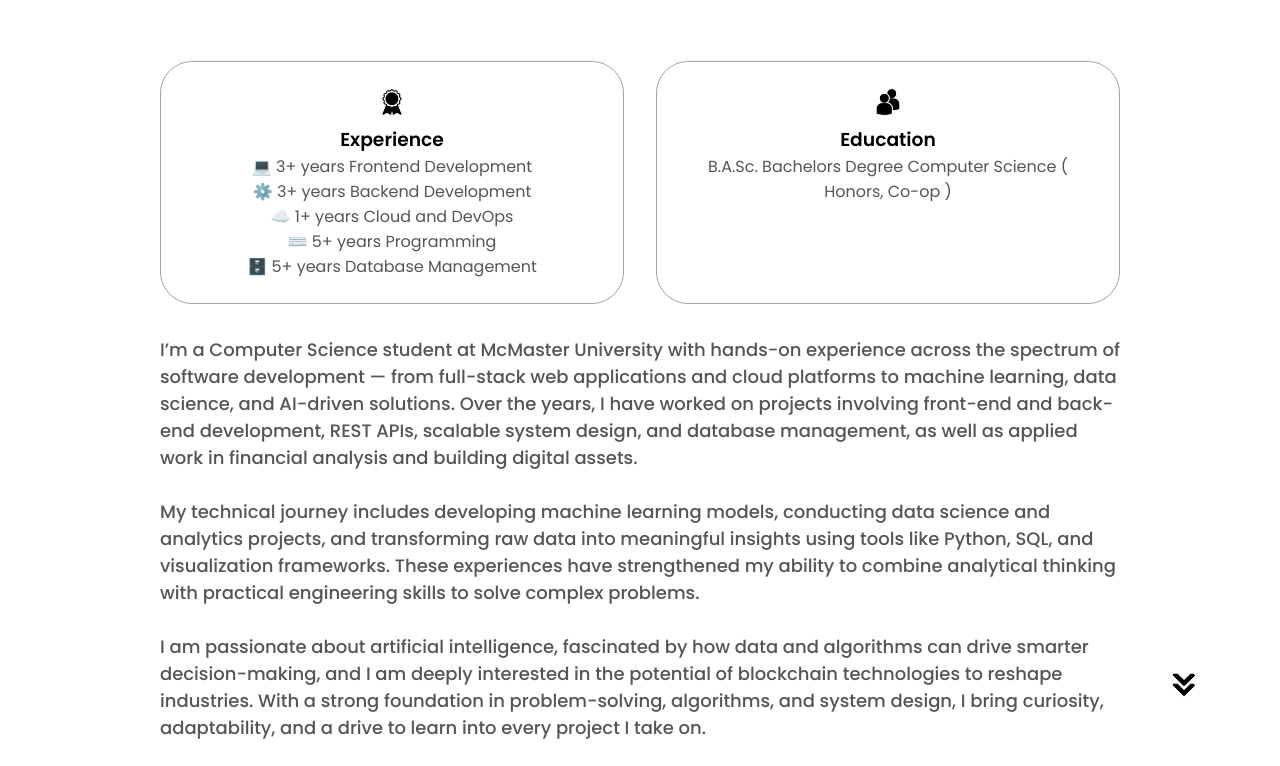
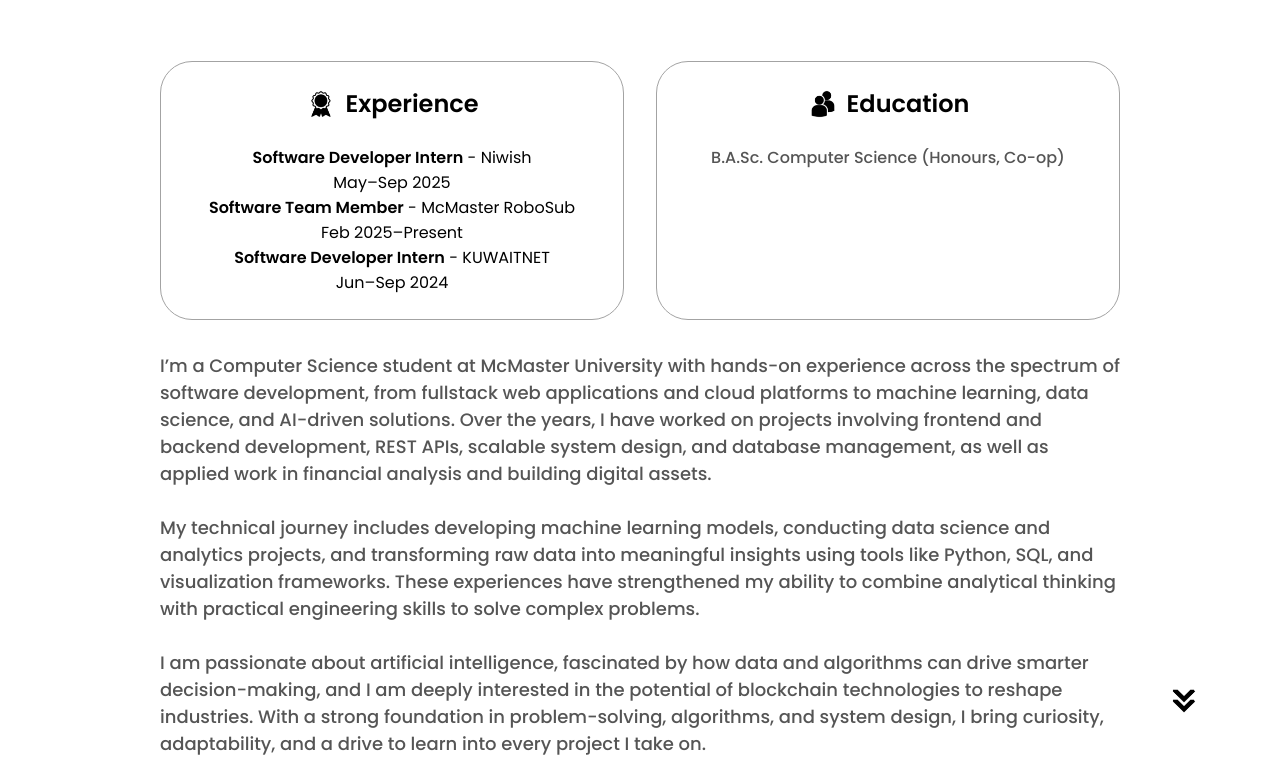
Before and after one commit to mohdalizafar/Website, a plain HTML site: page index.html in a window 1280 px wide. Shown: the part 1374-2140 px from the top of the page. Drawn offline with Linux system fonts and the light colour scheme.

Commit message:
edited changes

```diff
--- a/index.html
+++ b/index.html
@@ -85,37 +85,65 @@
         <div class="about-details-container">
           <div class="about-containers">
             <div class="details-container">
-              <img
-                src="./assets/experience.png"
-                alt="Experience icon"
-                class="icon"
-              />
-              <h3>Experience</h3>
-              <p> 💻 3+ years Frontend Development <br />
-                ⚙️ 3+ years Backend Development <br />
-                ☁️ 1+ years Cloud and DevOps <br />
-                ⌨️  5+ years Programming <br />
-                🗄️ 5+ years Database Management
-              </p>
+              <div class="exp-header">
+                <img src="./assets/experience.png" alt="Experience icon" class="icon" />
+                <h2>Experience</h2>
+              </div>
+
+              <div class="experience-list">
+                <div class="exp-item">
+                  <div class="exp-row">
+                    <div class="exp-title">
+                      <strong>Software Developer Intern</strong>
+                      <span class="exp-sep">-</span>
+                      <span class="exp-company">Niwish</span>
+                    </div>
+                    <time class="exp-dates">May–Sep 2025</time>
+                  </div>
+                </div>
+
+                <div class="exp-item">
+                  <div class="exp-row">
+                    <div class="exp-title">
+                      <strong>Software Team Member</strong>
+                      <span class="exp-sep">-</span>
+                      <span class="exp-company">McMaster RoboSub</span>
+                    </div>
+                    <time class="exp-dates">Feb 2025–Present</time>
+                  </div>
+                </div>
+
+                <div class="exp-item">
+                  <div class="exp-row">
+                    <div class="exp-title">
+                      <strong>Software Developer Intern</strong>
+                      <span class="exp-sep">-</span>
+                      <span class="exp-company">KUWAITNET</span>
+                    </div>
+                    <time class="exp-dates">Jun–Sep 2024</time>
+                  </div>
+                </div>
+              </div>
             </div>
+
             <div class="details-container">
-              <img
-                src="./assets/education.png"
-                alt="Education icon"
-                class="icon"
-              />
-              <h3>Education</h3>
-              <p>B.A.Sc. Bachelors Degree Computer Science ( Honors, Co-op )</p>
+              <div class="exp-header">
+                <img src="./assets/education.png" alt="Education icon" class="icon" />
+                <h2>Education</h2>
+              </div>
+              <p style="font-weight: 500; font-size: 16px;">B.A.Sc. Computer Science (Honours, Co-op)</p>
             </div>
-          </div>
+            </div>
+
           <div class="text-container" style="font-weight:500;">
             <p>
-              I’m a Computer Science student at McMaster University with hands-on experience across the spectrum of software development — from full-stack web applications and cloud platforms to machine learning, data science, and AI-driven solutions. Over the years, I have worked on projects involving front-end and back-end development, REST APIs, scalable system design, and database management, as well as applied work in financial analysis and building digital assets.
+              I’m a Computer Science student at McMaster University with hands-on experience across the spectrum of software development, from fullstack web applications and cloud platforms to machine learning, data science, and AI-driven solutions. Over the years, I have worked on projects involving frontend and backend development, REST APIs, scalable system design, and database management, as well as applied work in financial analysis and building digital assets.
             </br></br>
 My technical journey includes developing machine learning models, conducting data science and analytics projects, and transforming raw data into meaningful insights using tools like Python, SQL, and visualization frameworks. These experiences have strengthened my ability to combine analytical thinking with practical engineering skills to solve complex problems.
 </br></br>
 I am passionate about artificial intelligence, fascinated by how data and algorithms can drive smarter decision-making, and I am deeply interested in the potential of blockchain technologies to reshape industries. With a strong foundation in problem-solving, algorithms, and system design, I bring curiosity, adaptability, and a drive to learn into every project I take on.
-            </p>
+</p>
+
           </div>
         </div>
       </div>
--- a/style.css
+++ b/style.css
@@ -195,9 +195,9 @@ section {
     margin: auto 0;
   }
   #profile .section__pic-container {
-    width: min(60vw, 300px);   /* up to 300px, shrink on small screens */
+    width: min(60vw, 300px);
     height: min(60vw, 300px);
-    margin: 0rem auto 4;  /* center horizontally, space on top */
+    margin: 0rem auto 4;
     border-radius: 50%;
     overflow: hidden;
   }
@@ -205,10 +205,10 @@ section {
 
 
   #profile .section__pic-container img {
-    width: 100%;   /* same scale for width and height */
-    height: 100%;  /* always equal */
-    object-fit: cover;     /* fill the circle */
-    border-radius: 50%;    /* keep image edges rounded */
+    width: 100%;
+    height: 100%;
+    object-fit: cover;
+    border-radius: 50%;
   }
 
   #about .section-container{
@@ -220,7 +220,7 @@ section {
   }
 
   #about .section__pic-container {
-    width: clamp(300px, 50vw, 450px);  /* min 300px, responsive up to 450px */
+    width: clamp(300px, 50vw, 450px);
     height: clamp(300px, 50vw, 450px);
     margin: 0 auto 2rem;
 
@@ -229,11 +229,11 @@ section {
   }
   #about .section__pic-container img {
     width: 100%;
-    height: 100%;  /* Maintain aspect ratio */
-    object-fit: cover;  /* Changed from cover to contain */
+    height: 100%;
+    object-fit: cover;
 
     border-radius: 1rem;
-     /* Removes any inline spacing */
+
 
   }
 
@@ -500,3 +500,10 @@ footer p {
 
   line-height: 1.5;
 }
+.exp-header {
+  display: flex;
+  align-items: center;
+  gap: .5rem;
+  justify-content: center;
+  margin-bottom: 1.5rem;
+}
```
